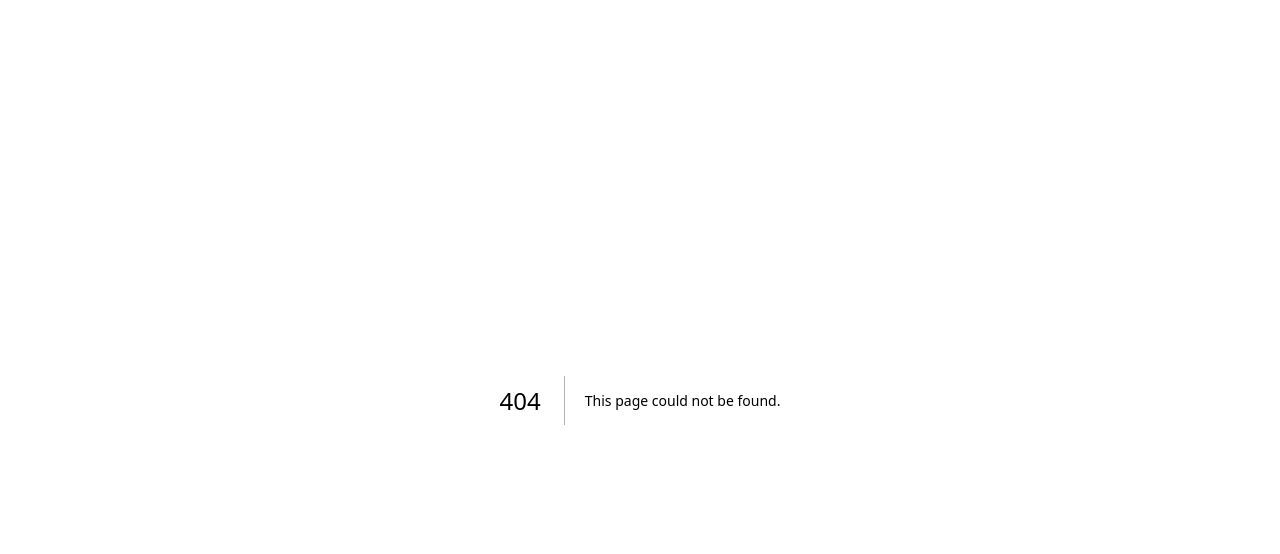
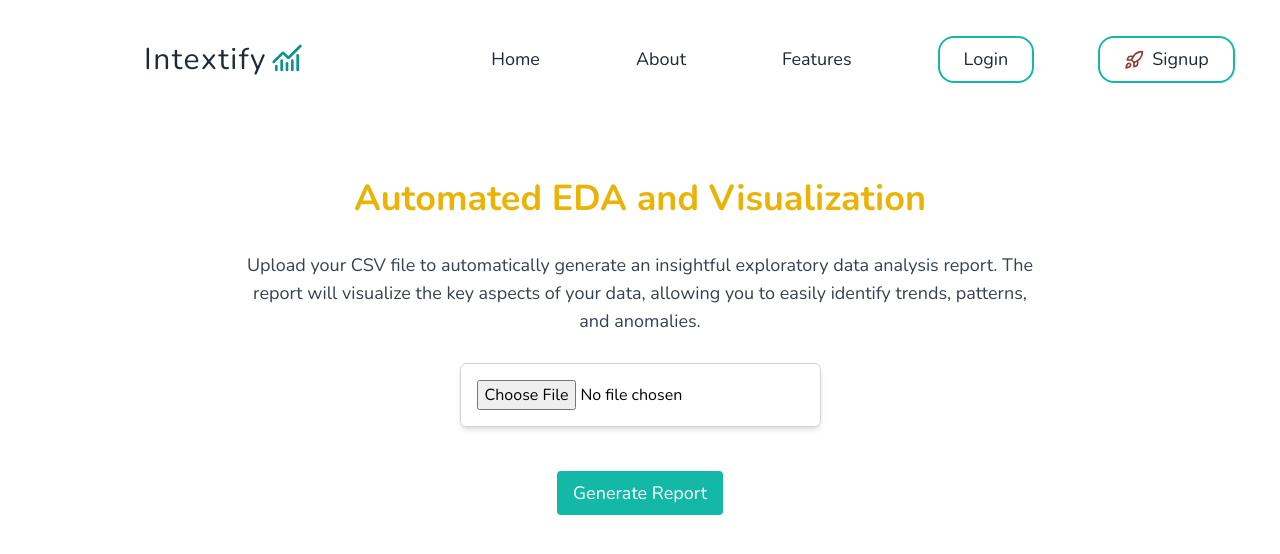
Before and after one commit to rupeshbug/capstone_project, a Next.js app: page /viz in a window 1280 px wide. Before the commit this address had no page. Shown: the top 554 px of the page. Built offline with nearby package versions, Linux system fonts and the light colour scheme.

Commit message:
automated viz feature started

```diff
--- /dev/null
+++ b/src/app/viz/page.jsx
@@ -0,0 +1,20 @@
+import Head from "next/head";
+import Visualization from "../../components/Visualization";
+
+export default function Home() {
+  return (
+    <div className="">
+      <Head>
+        <title>Automated Visualization</title>
+        <meta
+          name="description"
+          content="Summarization feature using Google GenerativeAI"
+        />
+        <link rel="icon" href="/favicon.ico" />
+      </Head>
+      <main className="p-4">
+        <Visualization />
+      </main>
+    </div>
+  );
+}
--- /dev/null
+++ b/src/components/Visualization.jsx
@@ -0,0 +1,110 @@
+"use client";
+
+import { useState } from "react";
+import Navbar from "./Navbar";
+import { ClipLoader } from "react-spinners";
+
+export default function Visualization() {
+  const [file, setFile] = useState(null);
+  const [error, setError] = useState("");
+  const [reportHtml, setReportHtml] = useState("");
+  const [loading, setLoading] = useState(false); // Add loading state
+
+  const handleFileChange = (event) => {
+    setFile(event.target.files[0]);
+  };
+
+  const handleUpload = async () => {
+    setError("");
+    setReportHtml("");
+    setLoading(true); // Set loading to true when starting the upload
+
+    if (!file) {
+      setError("Please upload a CSV file.");
+      setLoading(false); // Stop loading if no file is selected
+      return;
+    }
+
+    const formData = new FormData();
+    formData.append("file", file);
+
+    try {
+      const response = await fetch("http://127.0.0.1:5000/generate-report", {
+        method: "POST",
+        body: formData,
+      });
+
+      if (!response.ok) {
+        throw new Error("Network response was not ok");
+      }
+
+      const text = await response.text();
+      setReportHtml(text);
+    } catch (error) {
+      setError("An error occurred while generating the report.");
+      console.error("Error fetching report:", error);
+    } finally {
+      setLoading(false); // Stop loading when the process is done
+    }
+  };
+
+  return (
+    <>
+      <Navbar />
+      <div className="container mx-auto px-5 py-8 md:p-12 mt-7 max-w-4xl">
+        <h1 className="text-4xl mb-8 font-bold text-center text-yellow-500">
+          Automated EDA and Visualization
+        </h1>
+        <p className="text-center mb-7 text-lg text-gray-700">
+          Upload your CSV file to automatically generate an insightful
+          exploratory data analysis report. The report will visualize the key
+          aspects of your data, allowing you to easily identify trends,
+          patterns, and anomalies.
+        </p>
+        <div className="flex flex-col items-center mt-7">
+          <input
+            type="file"
+            accept=".csv"
+            onChange={handleFileChange}
+            className="mb-4 p-4 border border-gray-300 rounded-md shadow-md cursor-pointer hover:border-teal-500"
+          />
+          <button
+            onClick={handleUpload}
+            className="mt-7 py-2 px-4 bg-teal-500 text-white rounded text-lg hover:bg-teal-600"
+            disabled={loading} // Disable the button while loading
+          >
+            {loading ? (
+              <ClipLoader color="white" size={24} />
+            ) : (
+              "Generate Report"
+            )}
+          </button>
+        </div>
+        {error && <p className="text-red-500 mt-4 text-center">{error}</p>}
+        {reportHtml && (
+          <div className="mt-8">
+            <h2 className="text-3xl font-semibold mb-4 text-center text-yellow-500">
+              Report
+            </h2>
+            <iframe
+              srcDoc={reportHtml}
+              style={{ width: "100%", height: "600px", border: "none" }}
+              title="Sweetviz Report"
+            />
+            <div className="flex justify-center mt-4">
+              <a
+                href={`data:text/html;charset=utf-8,${encodeURIComponent(
+                  reportHtml
+                )}`}
+                download="sweetviz_report.html"
+                className="mt-7 py-2 px-4 bg-teal-500 text-white rounded text-lg hover:bg-teal-600"
+              >
+                Download Report
+              </a>
+            </div>
+          </div>
+        )}
+      </div>
+    </>
+  );
+}
```
